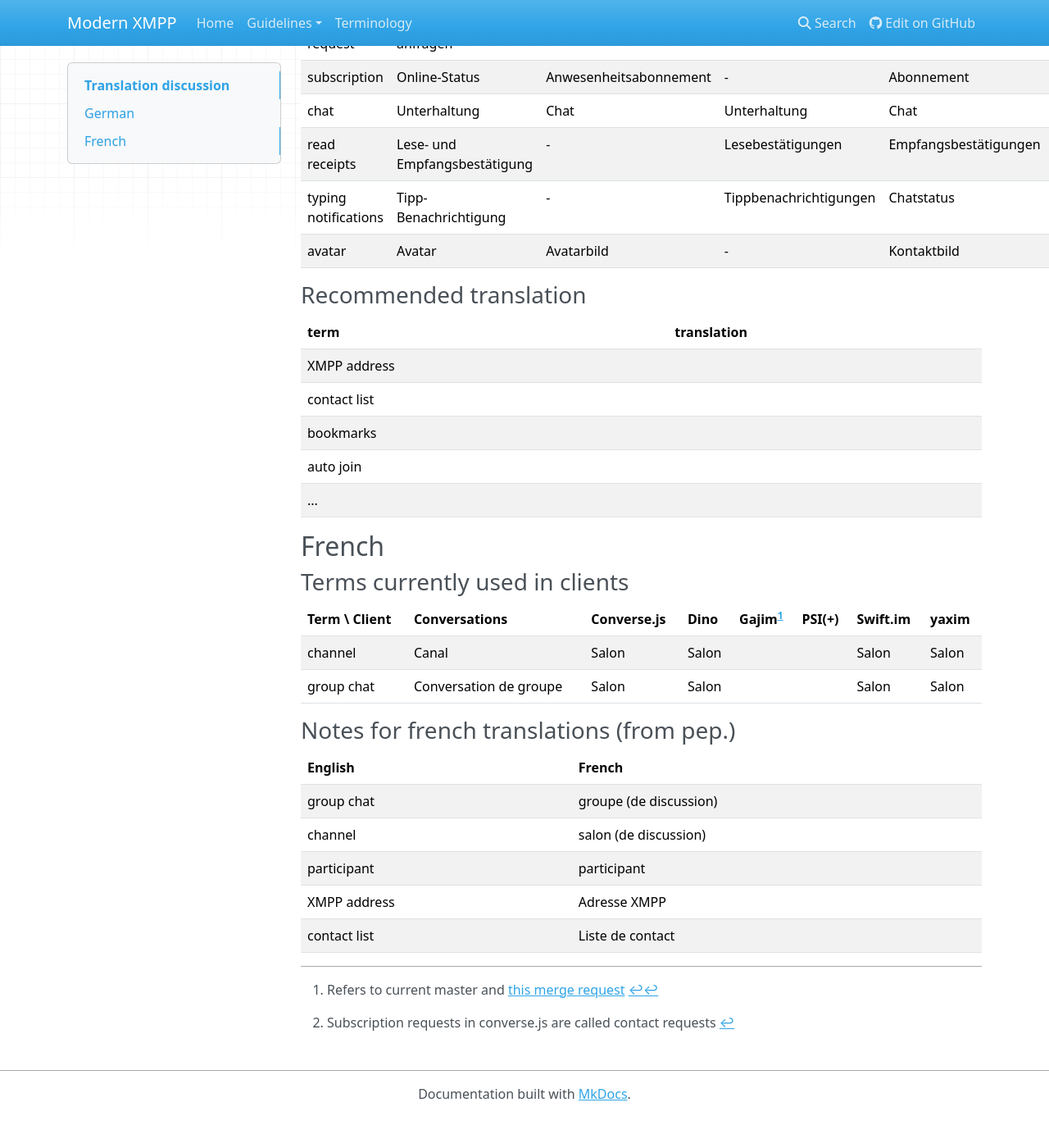
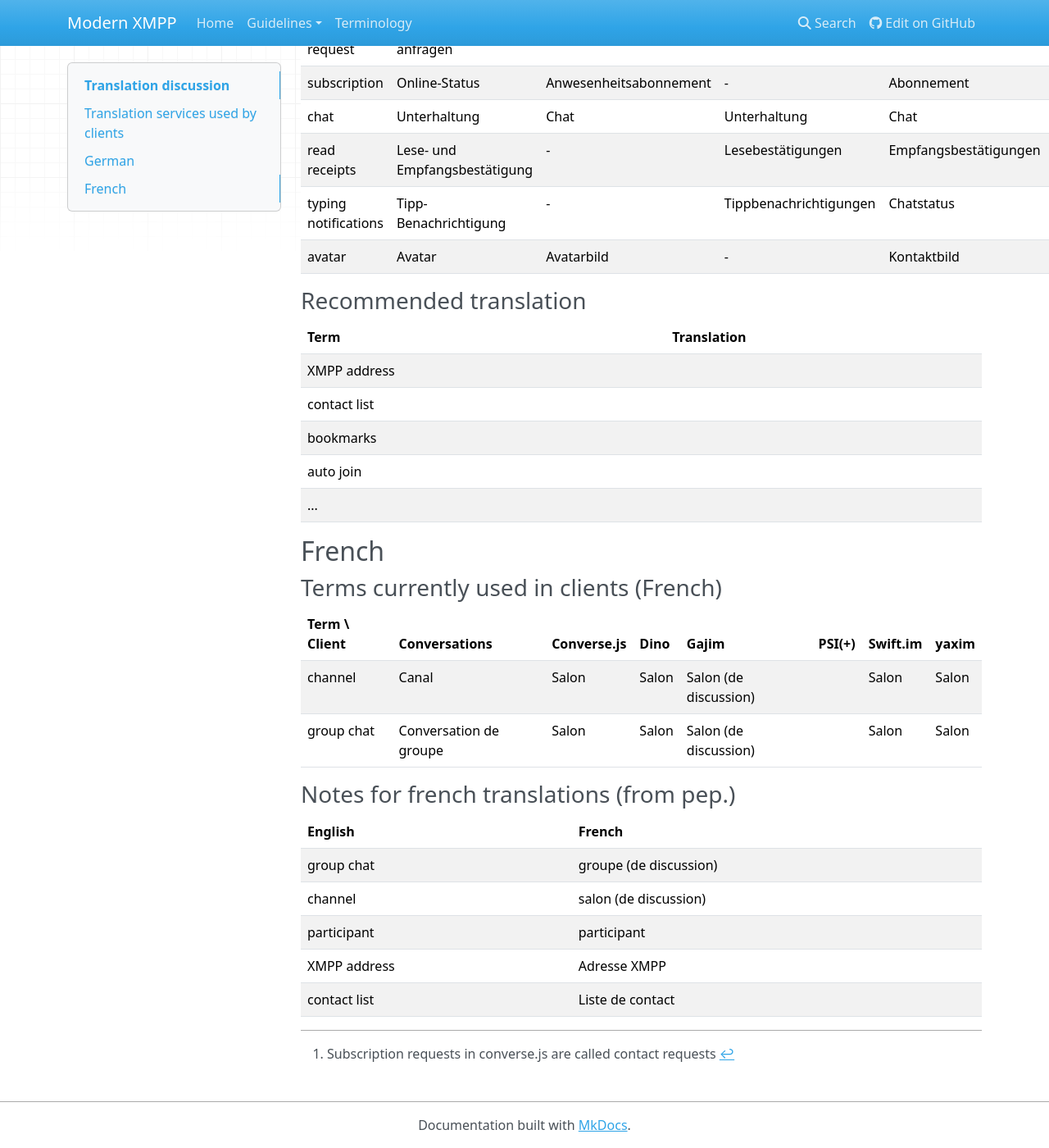
Before and after one commit to modernxmpp/modernxmpp, an MkDocs documentation site: the page built from docs/translation-discussion.md, in a window 1280 px wide and 1400 px high, scrolled down 1689 px. Shown: the whole window at 82% size. Built offline with MkDocs 1.6.1, drawn with Linux system fonts in a browser that asks for light colours; nearby versions of some CDN libraries; before the commit the page ends 3051 px from its top, so only the background shows below that; some of the changed text lies outside the part shown.

Commit message:
Update translation discussion and link to terminology

```diff
--- a/docs/translation-discussion.md
+++ b/docs/translation-discussion.md
@@ -4,25 +4,23 @@
 
 The following tables are gathering the various translations of key terms in (a limited set of) clients to give an overview about what is currently used. This document intends to serve as a basis to discuss recommendations for key term translations.
 
-
-**Translation services used by clients**
+## Translation services used by clients
 
 Client        | Service
 --------------|-------------------------------------------------------------------
 Conversations | [Transifex](https://www.transifex.com/siacs/conversations/)
 converse.js   | [Weblate](https://hosted.weblate.org/projects/conversejs/)
 Dino          | [Weblate](https://hosted.weblate.org/projects/dino/)
-Gajim         | [Pootle](https://translate.gajim.org/)
+Gajim         | [Weblate](https://translate.gajim.org/)
 PSI(+)        | [Transifex](https://www.transifex.com/tehnick/psi-plus/)
 Swift         | [swift.im git](https://swift.im/git/swift/tree/Swift/Translations)
 yaxim         | [launchpad.net](https://translations.launchpad.net/yaxim/master)
 
-
 ## German
 
-### Terms currently used in clients
+### Terms currently used in clients (German)
 
-| Term \ Client        | Conversations                 | Converse.js                   | Dino                   | Gajim[^gajim-MR]          | PSI(+)                       | Swift.im            | yaxim                             |
+| Term \ Client        | Conversations                 | Converse.js                   | Dino                   | Gajim                     | PSI(+)                       | Swift.im            | yaxim                             |
 |----------------------|-------------------------------|-------------------------------|------------------------|---------------------------|------------------------------|---------------------|-----------------------------------|
 | XMPP address         | XMPP-Adresse                  | XMPP-Adresse                  | JID                    | XMPP-Adresse              | JID                          | JID, Jabber-ID      | JID                               |
 | contact list         | Kontaktliste                  | Kontakte                      | Kontaktliste           | Kontaktliste              | Kontaktliste                 | Kontaktliste        | Liste?                            |
@@ -52,7 +50,7 @@
 
 ### Recommended translation
 
-term         | translation
+Term         | Translation
 -------------|------------
 XMPP address |
 contact list |
@@ -60,16 +58,14 @@
 auto join    |
 ...          |
 
-
 ## French
 
-### Terms currently used in clients
+### Terms currently used in clients (French)
 
-| Term \ Client | Conversations          | Converse.js | Dino   | Gajim[^gajim-MR]  | PSI(+)  | Swift.im  | yaxim  |
-|---------------|------------------------|-------------|--------|-------------------|---------|-----------|--------|
-| channel       | Canal                  | Salon       | Salon  |                   |         | Salon     | Salon  |
-| group chat    | Conversation de groupe | Salon       | Salon  |                   |         | Salon     | Salon  |
-
+| Term \ Client | Conversations          | Converse.js | Dino   | Gajim                 | PSI(+)  | Swift.im  | yaxim  |
+|---------------|------------------------|-------------|--------|-----------------------|---------|-----------|--------|
+| channel       | Canal                  | Salon       | Salon  | Salon (de discussion) |         | Salon     | Salon  |
+| group chat    | Conversation de groupe | Salon       | Salon  | Salon (de discussion) |         | Salon     | Salon  |
 
 ### Notes for french translations (from pep.)
 
@@ -81,8 +77,6 @@
 XMPP address | Adresse XMPP
 contact list | Liste de contact
 
-
 <!-- Footnotes -->
 
-[^gajim-MR]: Refers to current master and [this merge request](https://dev.gajim.org/gajim/gajim/merge_requests/384)
 [^sub-converse]: Subscription requests in converse.js are called contact requests
```
Also changed, not shown: other parts of docs/translation-discussion.md (+1 -1 lines), docs/terminology.md (+2 -1 lines).
